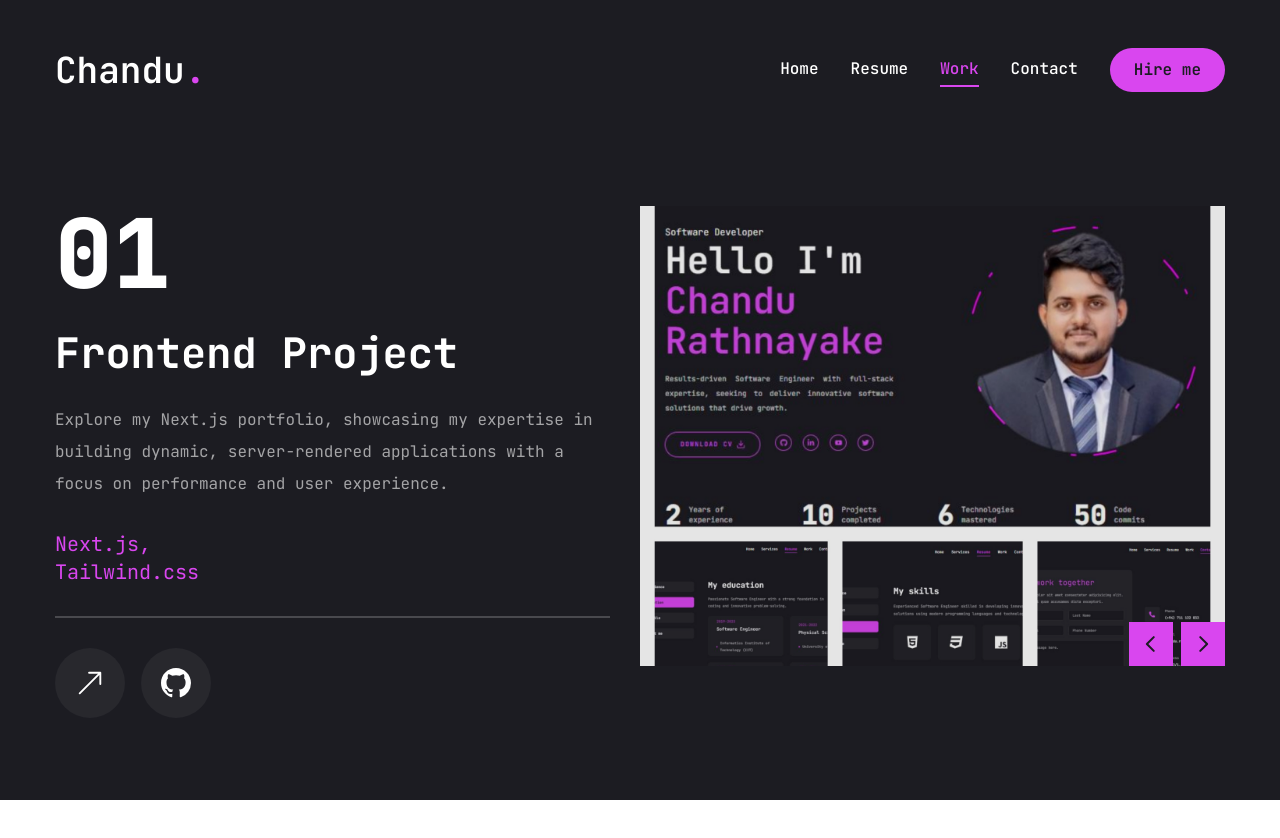
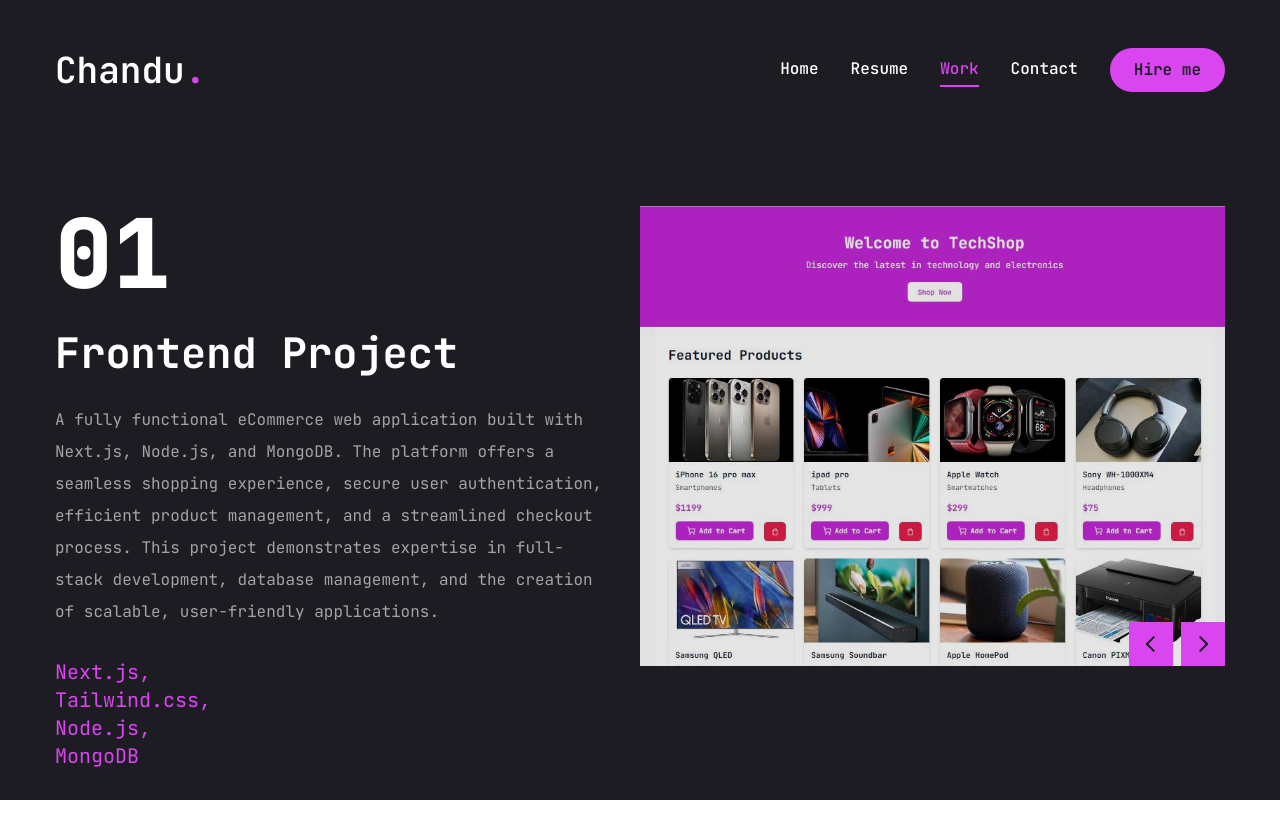
Before and after one commit to chanduimasha/Portfolio-NextJs, a Next.js app: page /work in a window 1280 px wide. Shown: the top 838 px of the page. Before the commit the page ends 800 px from the top, so only its background shows below. Built offline with nearby package versions, Linux system fonts and the light colour scheme.

Commit message:
Updated Work Page

```diff
--- a/app/work/page.jsx
+++ b/app/work/page.jsx
@@ -24,16 +24,26 @@
     num: "01",
     category: "frontend",
     title: "project 1",
-    description: "Explore my Next.js portfolio, showcasing my expertise in building dynamic, server-rendered applications with a focus on performance and user experience.",
-    stack: [{ name: "Next.js" }, { name: "Tailwind.css" }],
-    image: "/assets/work/thumb1.jpg",
+    description: "A fully functional eCommerce web application built with Next.js, Node.js, and MongoDB. The platform offers a seamless shopping experience, secure user authentication, efficient product management, and a streamlined checkout process. This project demonstrates expertise in full-stack development, database management, and the creation of scalable, user-friendly applications.",
+    stack: [{ name: "Next.js" }, { name: "Tailwind.css" }, { name: "Node.js" }, { name: "MongoDB" }],
+    image: "/assets/work/work1.jpg",
     live: "",
-    github: "https://github.com/chanduimasha/Portfolio-NextJs",
+    github: "https://github.com/chanduimasha/ecommerce-web-application",
   },
   {
     num: "02",
     category: "frontend",
     title: "project 2",
+    description: "Explore my Next.js portfolio, showcasing my expertise in building dynamic, server-rendered applications with a focus on performance and user experience.",
+    stack: [{ name: "Next.js" }, { name: "Tailwind.css" }],
+    image: "/assets/work/thumb1.jpg",
+    live: "https://www.chandu-rathnayake.click/",
+    github: "https://github.com/chanduimasha/Portfolio-NextJs",
+  },
+  {
+    num: "03",
+    category: "frontend",
+    title: "project 3",
     description: "Visit my React.js portfolio, where I highlight my ability to create interactive, client-side applications that prioritize responsiveness and modern design.",
     stack: [{ name: "React.js" }, { name: "Css-3" }, { name: "Javascript" }],
     image: "/assets/work/thumb2.jpg",
```
Also changed, not shown: public/assets/work/work1.JPG (added).
